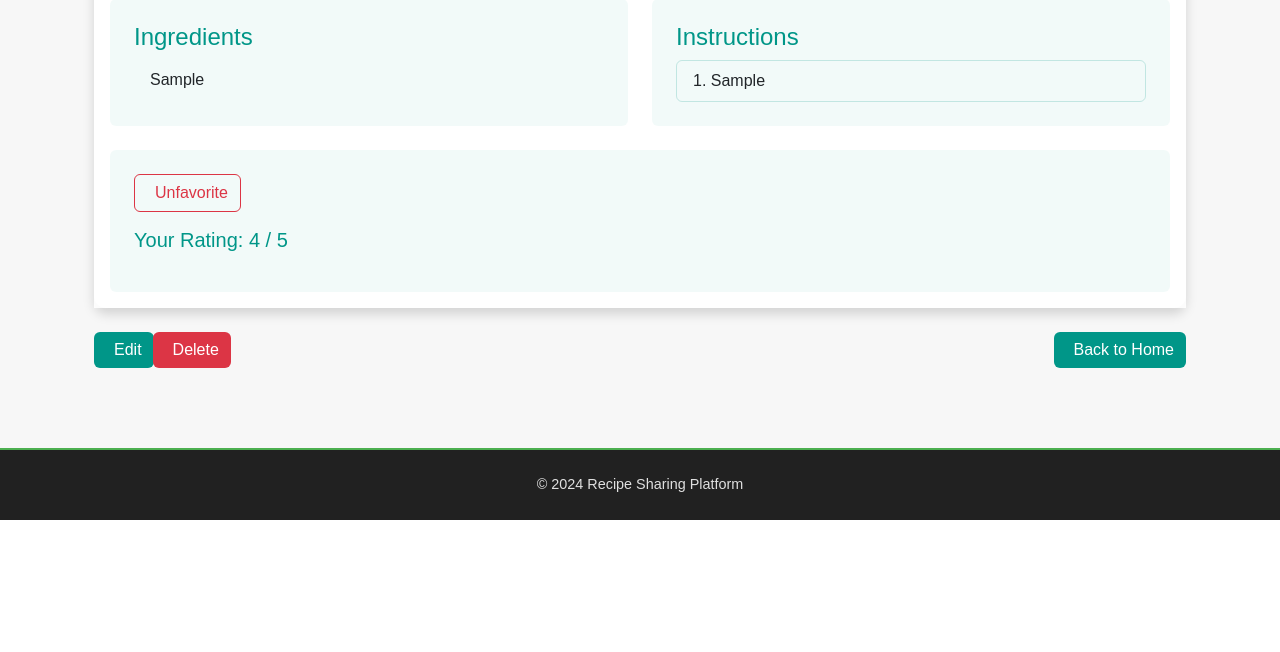
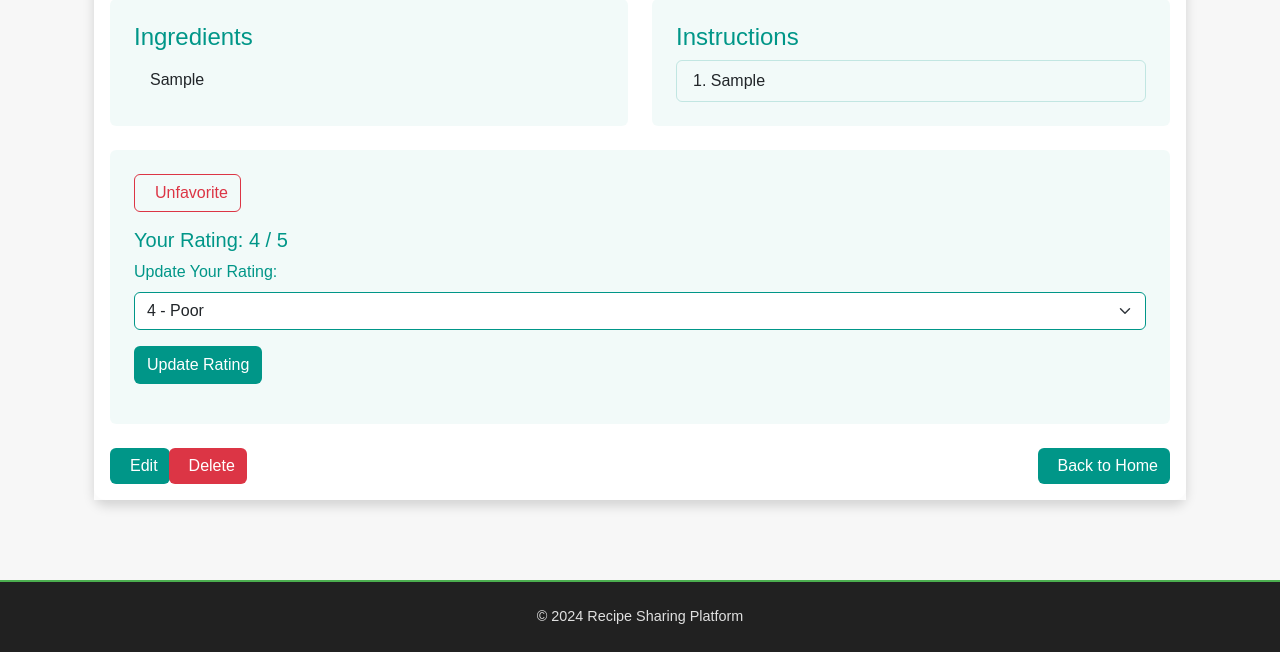
Before and after one commit to m75-ali/recipe-sharing-platform, a Django app: page /recipes/1/ in a window 1280 px wide. Shown: the part 730-1382 px from the top of the page. Before the commit the page ends 1250 px from the top, so only its background shows below. Run offline with Django 4.2, Linux system fonts and the light colour scheme; a user stored in the database is signed in; tables that the repository leaves empty hold one stand-in row (values such as "Sample post"); grey boxes marked "Sample" are stand-in pictures; some libraries are stand-ins or nearby versions.

Commit message:
Ratings for recipes can be updated now

```diff
--- a/recipesharing/recipes/templates/recipes/recipe_detail.html
+++ b/recipesharing/recipes/templates/recipes/recipe_detail.html
@@ -85,6 +85,22 @@
         {% if user_rating %}
             <div class="mb-3">
                 <h5 style="color: #009688;">Your Rating: {{ user_rating.rating }} / 5</h5>
+                <form method="POST" action="" class="rating-form">
+                    {% csrf_token %}
+                    <div class="mb-3">
+                        <label for="rating" class="form-label" style="color: #009688;">Update Your Rating:</label>
+                        <select name="rating" id="rating" class="form-select border-teal">
+                            {% for value in "12345"|make_list %}
+                                <option value="{{ value }}" {% if user_rating.rating|stringformat:"d" == value %}selected{% endif %}>
+                                    {{ value }} - {{ value|yesno:"Poor,Fair,Good,Very Good,Excellent" }}
+                                </option>
+                            {% endfor %}
+                        </select>
+                    </div>
+                    <button type="submit" class="btn" style="background-color: #009688; color: white;">
+                        Update Rating
+                    </button>
+                </form>
             </div>
         {% else %}
             <form method="POST" action="" class="rating-form">
@@ -104,9 +120,9 @@
                 </button>
             </form>
         {% endif %}
+    {% else %}
+        <p>Please <a href="{% url 'login' %}" style="color: #009688;">log in</a> to rate or favorite this recipe.</p>
     {% endif %}
-            </div>
-        </div>
 </div>
 
     <!-- Action Buttons -->
```
Lines whose indentation alone changed are shown as unchanged.
